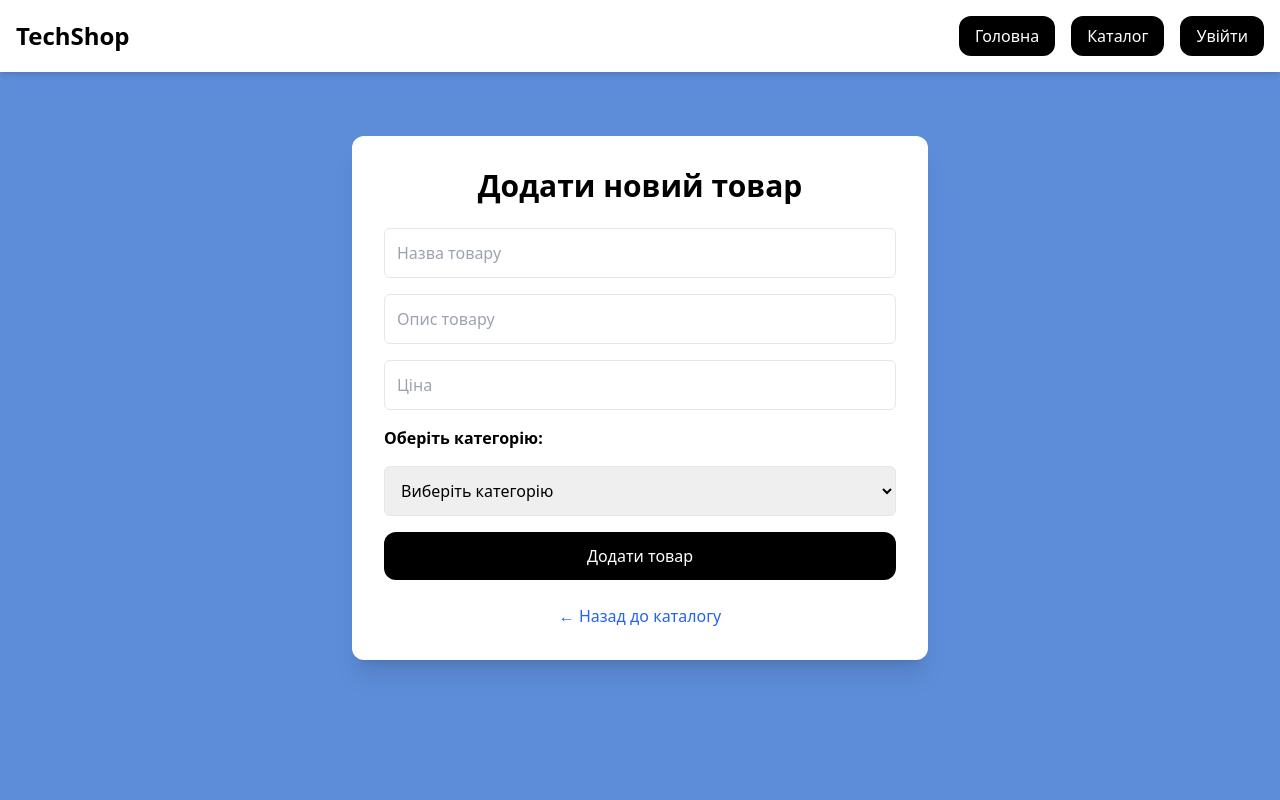
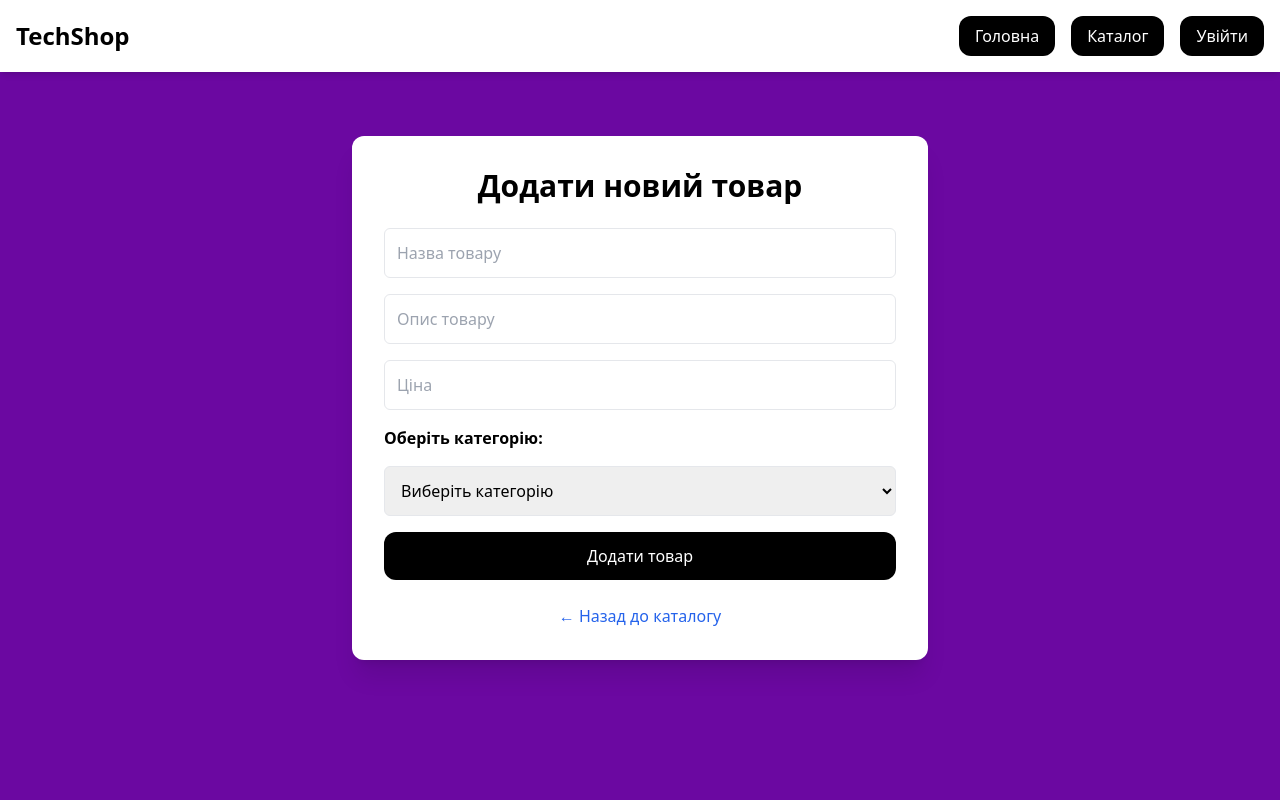
Before and after one commit to Ivansamokysh/techshop, a Flask app: page /add_item in a window 1280 px wide. Run offline with Flask 3, Linux system fonts and the light colour scheme; some libraries are stand-ins or nearby versions.

Commit message:
Update add_item.html

```diff
--- a/templates/add_item.html
+++ b/templates/add_item.html
@@ -16,7 +16,7 @@
     <title>Додати товар</title>
   </head>
 
-  <body class="bg-[#5d8dd9] text-white min-h-screen">
+  <body class="bg-[#6B08A1] text-white min-h-screen">
 
     <!-- Header -->
     <header
```
